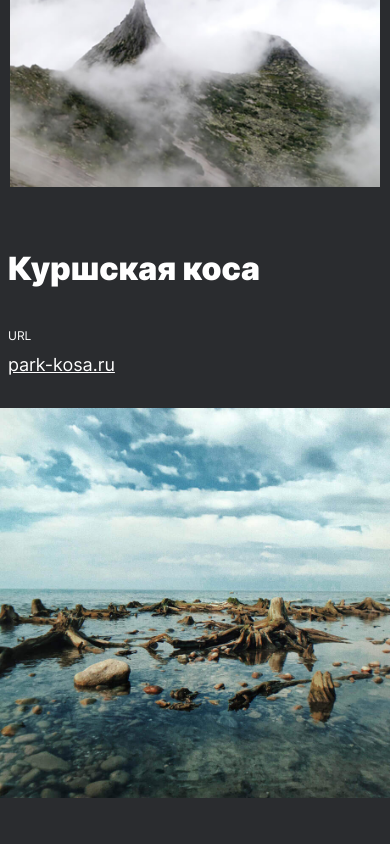
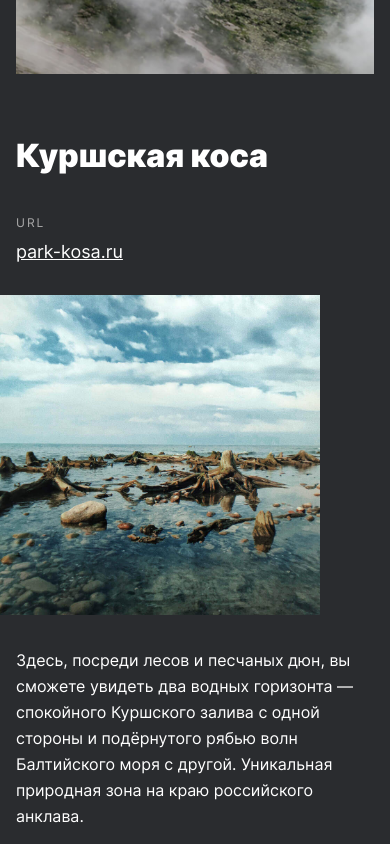
Before and after one commit to koffeeinych/russian-travel, a plain HTML site: page index.html in a window 390 px wide. Shown: the part 4720-5564 px from the top of the page. Drawn offline with Linux system fonts and the light colour scheme.

Commit message:
исправление ошибок после второго ревью

```diff
--- a/blocks/cover/__link/cover__link.css
+++ b/blocks/cover/__link/cover__link.css
@@ -40,6 +40,6 @@
 
 @media screen and (max-width: 540px) {
     .cover__link {
-        min-height: 320px;
+        min-height: 200px;
     }
 }
--- a/blocks/cover/cover.css
+++ b/blocks/cover/cover.css
@@ -12,6 +12,6 @@
 
 @media screen and (max-width: 540px) {
     .cover {
-        margin-bottom: 32px;
+        margin-bottom: 64px;
     }
 }
--- a/blocks/footer/__links/footer__links.css
+++ b/blocks/footer/__links/footer__links.css
@@ -11,9 +11,7 @@
 
 @media screen and (max-width: 540px) {
     .footer__links {
-        display: flex;
         flex-direction: column;
-        justify-content: space-between;
         align-items: start;
         flex-wrap: nowrap;
     }
--- a/blocks/photo-grid/photo-grid.css
+++ b/blocks/photo-grid/photo-grid.css
@@ -1,6 +1,5 @@
 .photo-grid {
-    margin: 0 auto;
-    margin-bottom: 92px;
+    margin: 0 48px 92px 48px;
     max-width: 1184px;
     width: 95%;
     display: grid;
@@ -8,25 +7,28 @@
     grid-gap: 16px;
 }
 
-@media screen and (max-width: 1120px) {
+@media screen and (max-width: 1279px) {
     .photo-grid {
         grid-template-columns: repeat(3, 1fr);
         grid-gap: 14px;
+        width: calc(100% - 48px * 2);
     }
 }
 
-@media screen and (max-width: 960px) {
+@media screen and (max-width: 1023px) {
     .photo-grid {
-        margin-bottom: 88px;
         grid-template-columns: repeat(2, 1fr);
         grid-gap: 16px;
+        margin: 0 24px 88px 24px;
+        width: calc(100% - 24px * 2);
     }
 }
 
-@media screen and (max-width: 540px) {
+@media screen and (max-width: 767px) {
     .photo-grid {
-        margin-bottom: 64px;
         grid-template-columns: repeat(1, 1fr);
         grid-gap: 12px;
+        margin: 0 16px 64px 16px;
+        width: calc(100% - 16px * 2);
     }
 }
--- a/blocks/place/__image/place__image.css
+++ b/blocks/place/__image/place__image.css
@@ -3,3 +3,21 @@
     width: 100%;
     object-fit: cover;
 }
+
+@media screen and (max-width: 1279px) {
+    .place__image {
+        max-width: 440px;
+    }
+}
+
+@media screen and (max-width: 1023px) {
+    .place__image {
+        max-width: 340px;
+    }
+}
+
+@media screen and (max-width: 767px) {
+    .place__image {
+        max-width: 320px;
+    }
+}
--- a/blocks/place/__paragraph/place__paragraph.css
+++ b/blocks/place/__paragraph/place__paragraph.css
@@ -8,6 +8,11 @@
     font-size: 18px;
     line-height: 29px;
 }
+
+.place__paragraph:first-of-type {
+    margin-top: 0;
+}
+
 @media screen and (max-width: 960px) {
     .place__paragraph {
         font-size: 16px;
@@ -16,8 +21,9 @@
 }
 @media screen and (max-width: 540px) {
     .place__paragraph {
-        width: 95%;
+        width: calc(100% - 16px * 2);
         margin: 24px auto 0;
+        padding: 0 16px;
     }
 
 }
--- a/blocks/place/__title/place__title.css
+++ b/blocks/place/__title/place__title.css
@@ -6,19 +6,21 @@
     font-weight: 900;
     font-size: 72px;
     line-height: 76px;
+    text-align: left;
 }
 
-@media screen and (max-width: 960px) {
+@media screen and (max-width: 1023px) {
     .place__title {
         font-size: 42px;
         line-height: 46px;
+        width: 95%;
     }
 }
 
-@media screen and (max-width: 540px) {
+@media screen and (max-width: 767px) {
     .place__title {
         font-size: 32px;
         line-height: 35px;
-        margin-left: 8px;
+        padding: 0 16px;
     }
 }
--- a/blocks/place/__url-heading/place__url-heading.css
+++ b/blocks/place/__url-heading/place__url-heading.css
@@ -5,4 +5,6 @@
     font-size: 12px;
     line-height: 12px;
     text-transform: uppercase;
+    letter-spacing: 2px;
+    color: #aaaaaa;
 }
--- a/blocks/place/__website/place__website.css
+++ b/blocks/place/__website/place__website.css
@@ -6,9 +6,8 @@
     justify-content: flex-end;
 }
 
-@media screen and (max-width: 540px) {
+@media screen and (max-width: 767px) {
     .place__website {
-        margin-left: 8px;
+        padding: 0 16px;
     }
-
 }
--- a/blocks/place/place.css
+++ b/blocks/place/place.css
@@ -1,5 +1,5 @@
 .place {
-    margin: 0;
+    margin: 0 auto;
     width: 100%;
     display: grid;
     grid-template-columns: 460px 1fr;
@@ -10,14 +10,14 @@
     margin-top: 80px;
 }
 
-@media screen and (max-width: 1120px) {
+@media screen and (max-width: 1279px) {
     .place {
         grid-template-columns: 440px 1fr;
         gap: 48px 32px;
     }
 }
 
-@media screen and (max-width: 960px) {
+@media screen and (max-width: 1023px) {
     .place {
         grid-template-columns: 340px 1fr;
         gap: 48px 28px;
@@ -25,7 +25,7 @@
     }
 }
 
-@media screen and (max-width: 540px) {
+@media screen and (max-width: 767px) {
     .place {
         display: grid;
         grid-template-columns: 1fr;
--- a/blocks/places/places.css
+++ b/blocks/places/places.css
@@ -1,26 +1,27 @@
 .places {
-    margin: 0 auto;
+    margin: 0 auto 92px;
     max-width: 984px;
-    margin-bottom: 92px;
     width: calc(100% - 148px * 2);
 }
 
-@media screen and (max-width: 1120px) {
+@media screen and (max-width: 1279px) {
     .places {
         max-width: 1184px;
-        width: 95%;
+        width: calc(100% - 48px * 2);
     }
 }
 
-@media screen and (max-width: 960px) {
+@media screen and (max-width: 1023px) {
     .places {
         margin-bottom: 90px;
+        width: calc(100% - 24px * 2);
     }
 }
 
-@media screen and (max-width: 540px) {
+@media screen and (max-width: 767px) {
     .places {
         width: 100%;
+        margin: 0;
         margin-bottom: 66px;
     }
 }
```
